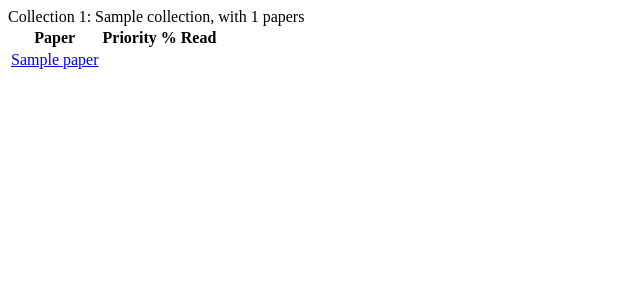
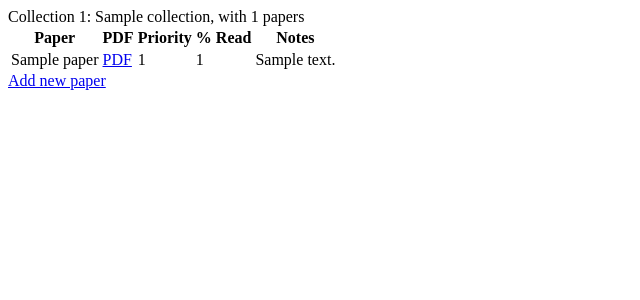
Before and after one commit to kmod/paper_tracker, a Django app: page /collection/1/ in a window 1280 px wide. Shown: the top 300 px of the page, without its empty margins (0-640 px from the left). Run offline with Django 3.2, Linux system fonts and the light colour scheme; tables that the repository leaves empty hold one stand-in row (values such as "Sample post").

Commit message:
getting there

```diff
--- a/django/paper_tracker/papers/templates/papers/collection.html
+++ b/django/paper_tracker/papers/templates/papers/collection.html
@@ -4,18 +4,31 @@
 <table>
     <tr>
         <th>Paper</th>
+        <th>PDF</th>
         <th>Priority</th>
         <th>% Read</th>
+        <th>Notes</th>
+        <th></th>
     </tr>
 
-    {% for paper in collection.papers.all %}
+    {% for memb in collection.collectionpapers_set.all %}
     <tr>
-        <td><a href="/paper/{{ paper.id }}/">{{ paper.title }}</a> </td>
-        <td>{{ paper.priority }} </td>
-        <td>{{ paper.read }} </td>
+        <td>{{ memb.paper.title }}</td>
+        <td>
+            {% if memb.paper.pdf_url %}
+                <a href="{{memb.paper.pdf_url}}">PDF</a>
+            {% else %}
+                <a href="/paper/{{ memb.paper.pk }}/find_pdf">Find</a>
+            {% endif %}
+        </td>
+        <td>{{ memb.priority }} </td>
+        <td>{{ memb.read }} </td>
+        <td>{{ memb.notes }} </td>
     </tr>
     {% endfor %}
 </table>
 {% else %}
     <p>No papers added to this collection yet.</p>
 {% endif %}
+
+<a href="/paper/new?add_to={{ collection.pk }}">Add new paper</a>
```
Also changed, not shown: django/db_dump.sql (+10 -7 lines).
